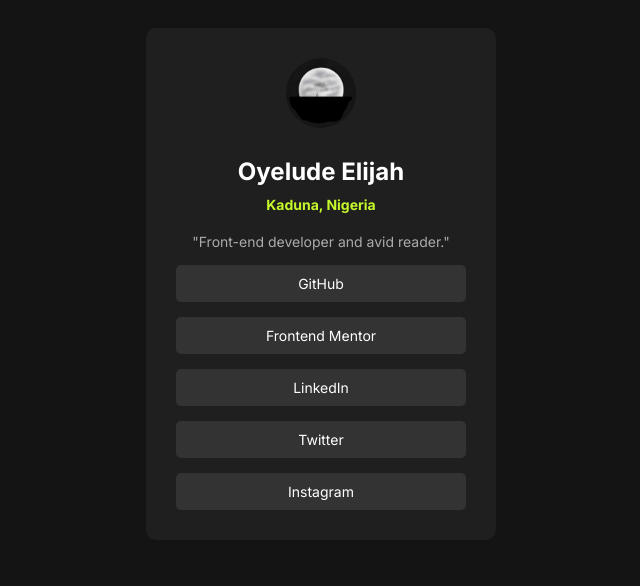
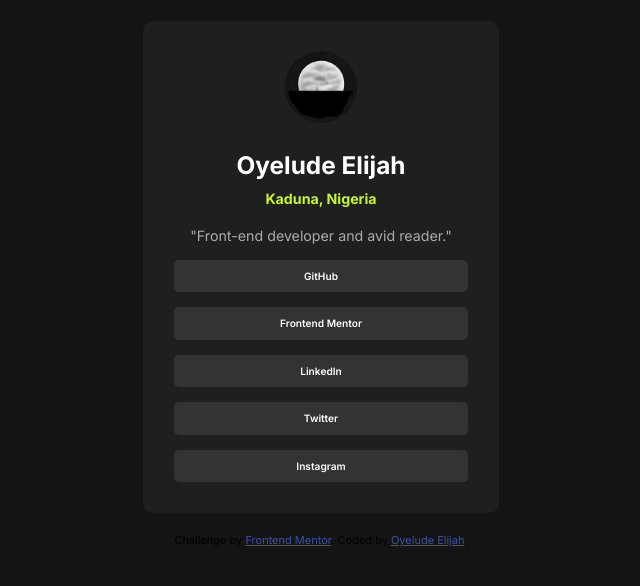
Before and after one commit to oyeludeelijah/Social_Link_Page, a plain HTML site: page index.html in a window 1280 px wide. Shown: the part 116-702 px from the top of the page, without its empty margins (319-959 px from the left). Drawn offline with Linux system fonts and the light colour scheme.

Commit message:
second commit

```diff
--- a/index.html
+++ b/index.html
@@ -33,13 +33,21 @@
   </head>
   <body>
     <div class="container">
+      <header>
+        <figure>
           <img class="avater" src="assets/images/avater-me.jpg " alt="" />
+        </figure>
         <h3>Oyelude Elijah</h3>
+      </header>
       <h4>Kaduna, Nigeria</h4>
       <p>"Front-end developer and avid reader."</p>
-      <div class="btn">
+      <nav class="btn">
         <a href="https://github.com/oyeludeelijah" target="_blank">GitHub</a>
-        <a href="https://frontendmentor.io/profile/oyeludeelijah" target="_blank">Frontend Mentor</a>
+        <a
+          href="https://frontendmentor.io/profile/oyeludeelijah"
+          target="_blank"
+          >Frontend Mentor</a
+        >
         <a href="https://" target="_blank">LinkedIn</a>
         <a href="https://twitter.com/OyeludeEli22102" target="_blank"
           >Twitter</a
@@ -47,13 +55,13 @@
         <a href="https://instagram.com/elijahoyelude" target="_blank"
           >Instagram</a
         >
+      </nav>
     </div>
-      <!-- <div class="attribution">
+    <div class="attribution">
       Challenge by
       <a href="https://www.frontendmentor.io?ref=challenge" target="_blank"
         >Frontend Mentor</a
-        >. Coded by <a href="#">Your Name Here</a>.
-      </div> -->
+      >. Coded by <a href="#">Oyelude Elijah</a>.
     </div>
   </body>
 </html>
--- a/styles.css
+++ b/styles.css
@@ -2,6 +2,10 @@
   margin: 0;
   padding: 0;
   box-sizing: border-box;
+}
+
+html {
+  font-size: 63.5%;
 }
 
 body {
@@ -11,57 +15,65 @@
   justify-content: center;
   align-items: center;
   height: 100vh;
+  flex-direction: column;
+  gap: 2rem;
 }
 
 .container {
   text-align: center;
   background-color: hsl(0, 0%, 12%);
-  border-radius: 10px;
-  padding: 30px;
+  border-radius: 1rem;
+  padding: 3rem;
   display: inline-block;
-  width: 350px;
+  width: 35rem;
 }
 
 .avater {
   border-radius: 50%;
-  width: 70px;
-  margin-bottom: 15px;
+  width: 7rem;
+  margin-bottom: 1.5rem;
 }
 
 h3 {
   color: hsl(0, 0%, 100%);
-  padding: 10px;
-  font-size: 24px;
+  padding: 1rem;
+  font-size: 2.4rem;
 }
 
 h4 {
   color: hsl(75, 94%, 57%);
-  font-size: 14px;
-  margin-bottom: 20px;
+  font-size: 1.4rem;
+  margin-bottom: 2rem;
 }
 
 p {
   color: hsl(0, 0%, 67%);
-  font-size: 14px;
-  margin-bottom: 15px;
+  font-size: 1.4rem;
+  margin-bottom: 1.5rem;
 }
 
-a {
-  padding: 10px 80px;
+nav a {
+  padding: 1rem 8rem;
   background-color: hsl(0, 0%, 20%);
   text-decoration: none;
   color: hsl(0, 0%, 100%);
-  border-radius: 5px;
-  font-size: 14px;
+  border-radius: 0.5rem;
+  font-size: 1rem;
+  font-weight: 600;
+  transition: background-color 0.25s, color 0.25s;
 }
 
-a:hover {
+nav a:hover {
   color: black;
   background-color: hsl(75, 94%, 57%);
+}
+
+nav a:active {
+  background-color: hsl(75, 100%, 78%);
 }
 
 .btn {
   display: flex;
   flex-direction: column;
-  gap: 15px;
+  gap: 1.5rem;
 }
```
Lines whose indentation alone changed are shown as unchanged.
